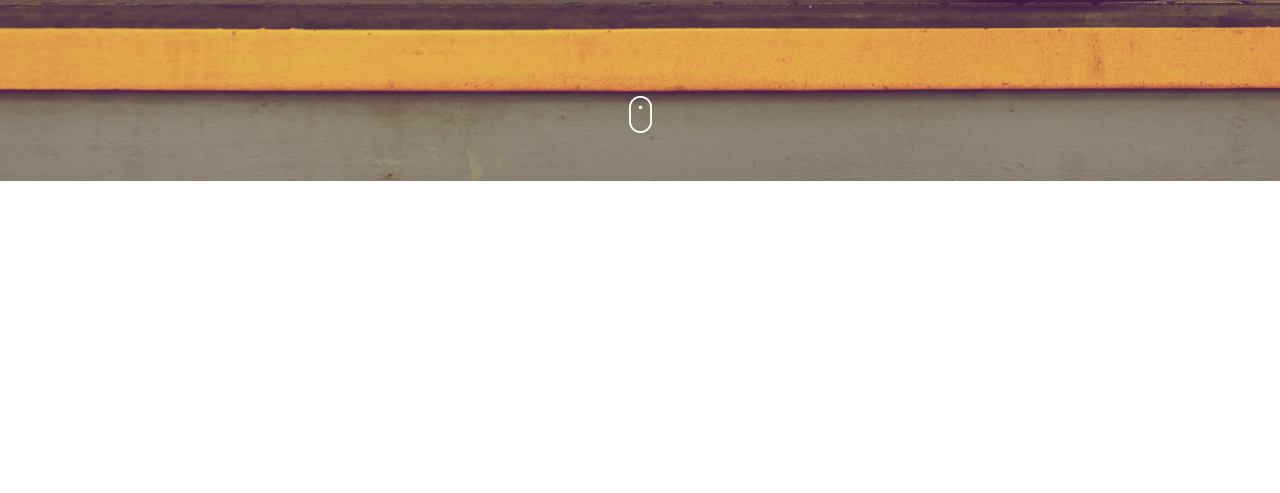
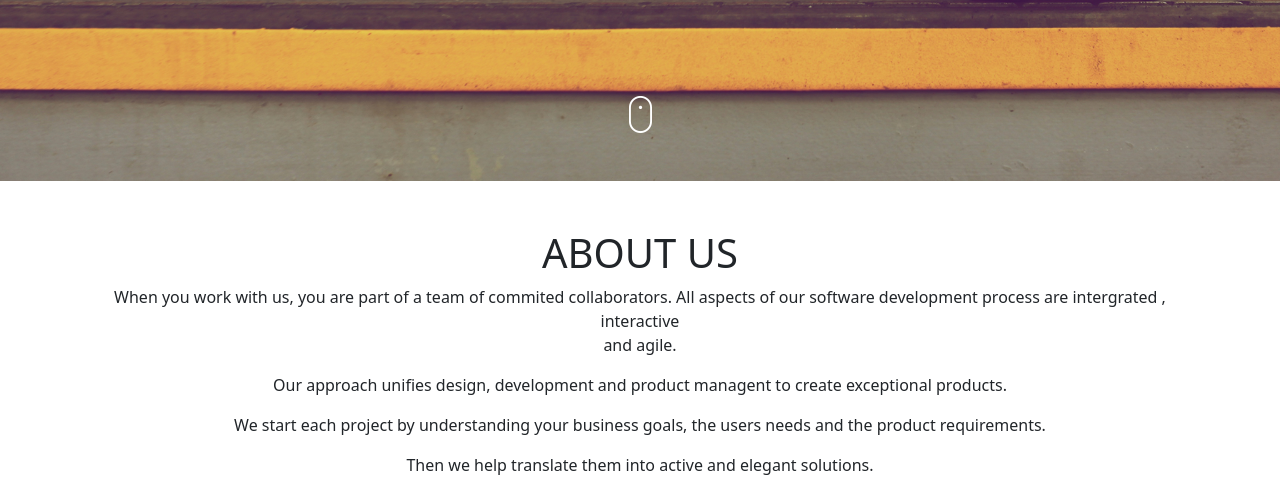
Before and after one commit to clarelimo/Delani-Studio, a plain HTML site: page index.html in a window 1280 px wide. Shown: the part 584-1077 px from the top of the page. Before the commit the page ends 800 px from the top, so only its background shows below. Drawn offline with Linux system fonts and the light colour scheme.

Commit message:
about us adde

```diff
--- a/index.html
+++ b/index.html
@@ -18,5 +18,12 @@
             <p class="pb-5">AMAZING PEOPLE ARE MAKING AMAZING DESIGNS IN A FUN ENVIRONMENT</p>
             <img src="./images/mouse_click.png" class="mt-5 pt-5 pb-5"  alt="">
     </div>
+    <div class="container text-center mt-5">
+        <h1>ABOUT US</h1>
+        <p>When you work with us, you are part of a team of commited collaborators. All aspects of our software development process are intergrated , interactive <br> and agile.</p>
+        <p>Our approach unifies design, development and product managent to create exceptional products.</p>
+        <p>We start each project by understanding your business goals, the users needs and the product requirements.</p>
+        <p>Then we help translate them into active and elegant solutions.</p>
+    </div>
 </body>
 </html>
```
